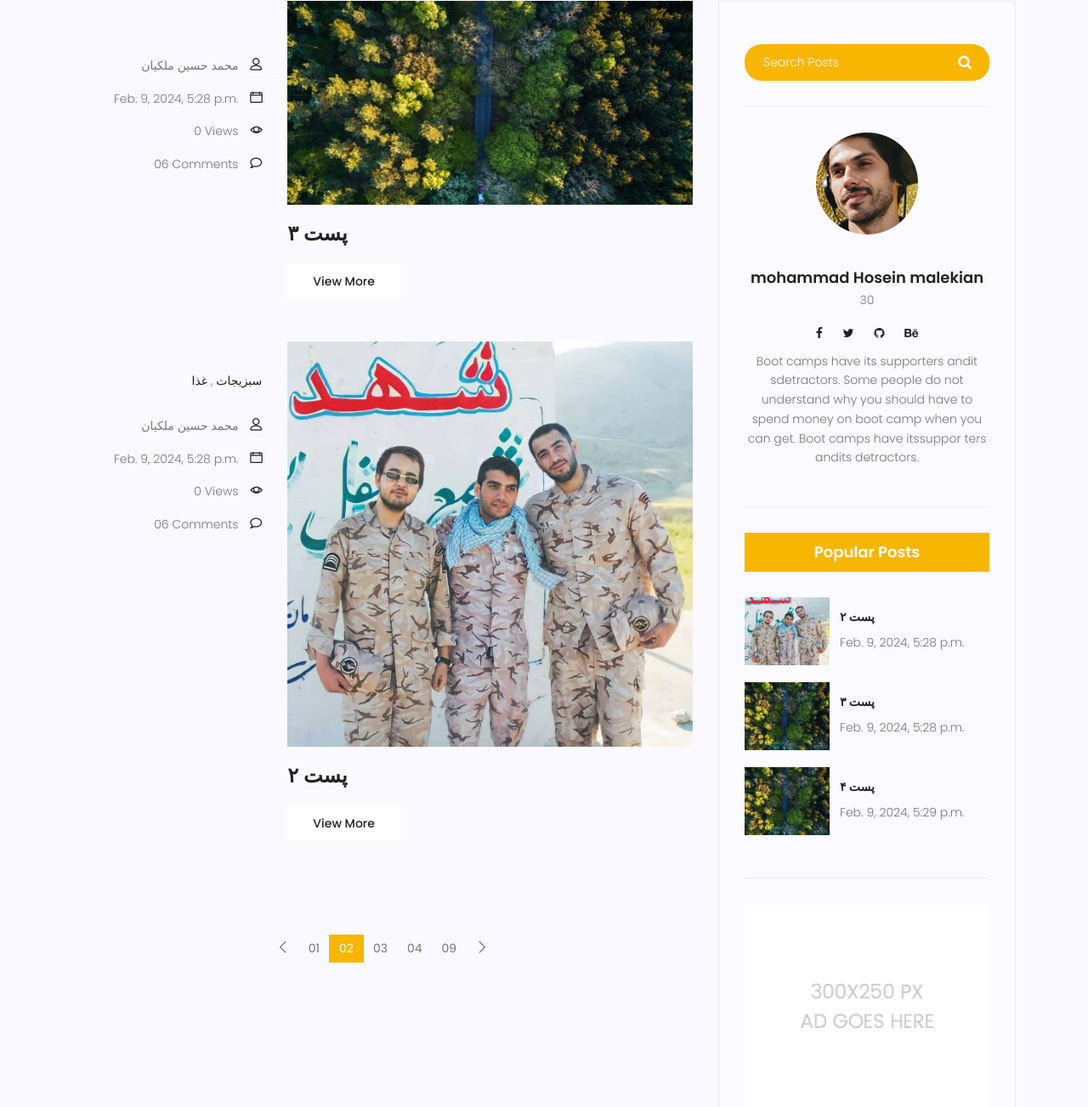
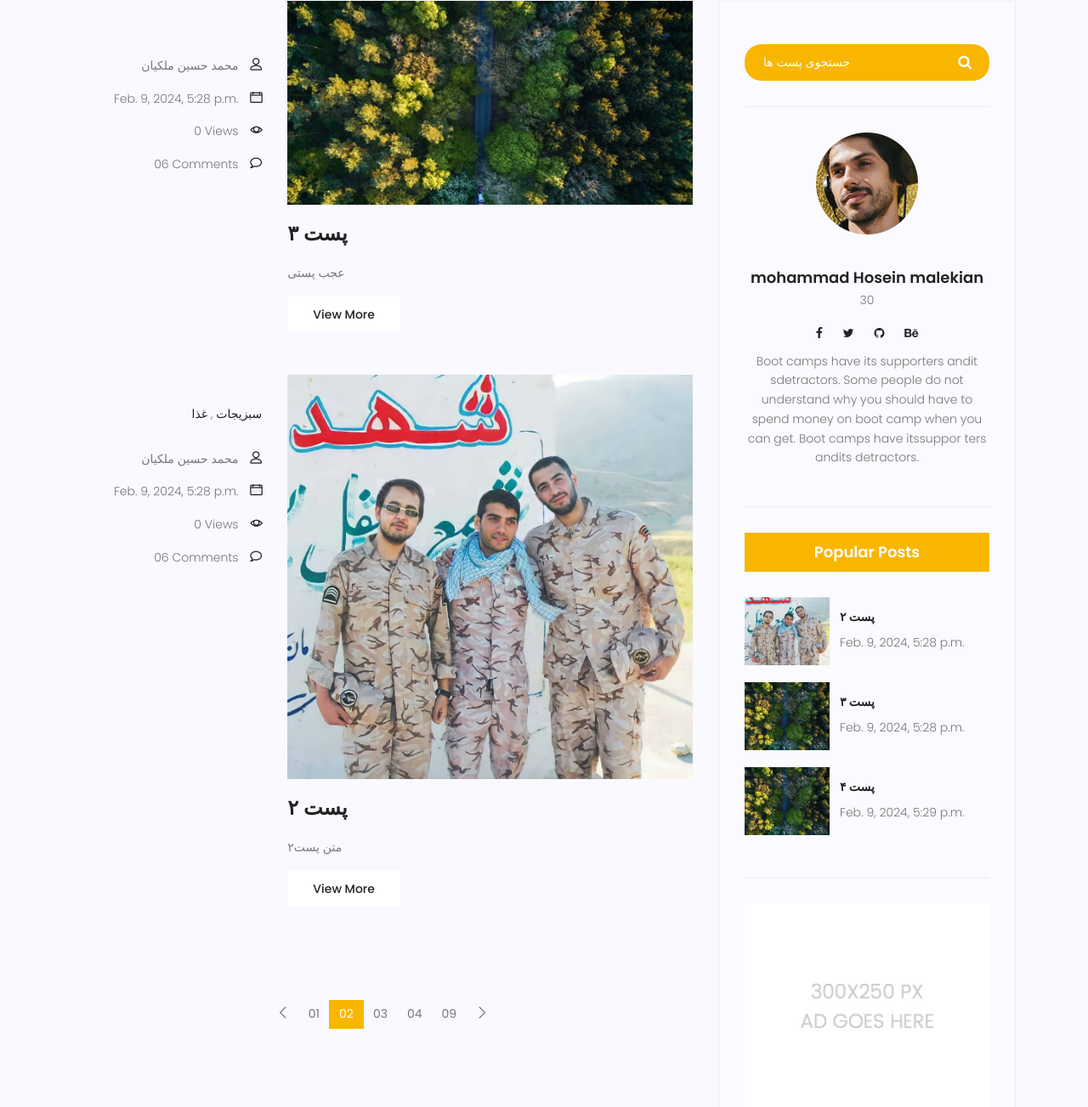
Before and after one commit to malekian78/dj_site1, a Django app: a page that uses templates/blog/blog-home.html in a window 1280 px wide. Shown: the part 1081-2384 px from the top of the page at 85% size. Run offline with Django 4.2, Linux system fonts and the light colour scheme; data comes from the database, SQL or seed files in the repository; some libraries are stand-ins or nearby versions.

Commit message:
قسمت سرچ پست ها ✅

```diff
--- a/blog/urls.py
+++ b/blog/urls.py
@@ -8,5 +8,6 @@ urlpatterns = [
     path('single/<int:post_id>', blog_single, name='single'),
     path('category/<str:cat_name>', blog_view, name='category'),
     path('author/<str:author_username>', blog_view, name='author'),
+    path('search/', blog_search, name='search'),
     # path('login/', login_view, name='login')
 ]
--- a/blog/views.py
+++ b/blog/views.py
@@ -23,6 +23,15 @@ def blog_single(request, post_id):
     thePost = get_object_or_404(Post, pk = post_id, status=True)
     return render(request, 'blog/blog-single.html', {'thePost':thePost})
 
+def blog_search(request):
+    print(request.__dict__)
+    print(request)
+    posts = Post.objects.filter(status=True)
+    if request.method == "GET":
+        posts = posts.filter(content__contains = request.GET.get('s'))
+    context = {'posts':posts, "test":30}
+    return render(request, 'blog/blog-home.html', context)
+
 def myblog(request):
     # return HttpResponse("<h1>Text from view Home</h1>")
     return render(request, 'myblog/index.html')
--- a/templates/blog/blog-home.html
+++ b/templates/blog/blog-home.html
@@ -122,7 +122,7 @@
 								</a>
 								<p class="excert" style="direction:rtl">
 									{% comment %}! که در حقیقت تنها بخشی از متن کامل را به ما برمیگرداند truncatechars یا truncatewords خلاصه نویسی از طریق  {% endcomment %}
-									{% comment %} <p>{{post.content|truncatewords:30}} </p> {% endcomment %}
+									<p>{{post.content|truncatewords:30}} </p>
 									{% comment %} <p>{{post.content|truncatechars:9}} </p> {% endcomment %}
 									{% comment %} ! یا هم اینکه از تابعی که داخل مدلمون تعریف کردیم استفاده کنیم {% endcomment %}
 									{% comment %} {{post.myFirst5wordOfcontetn}} {% endcomment %}
@@ -158,12 +158,7 @@
 				</div>
 				<div class="col-lg-4 sidebar-widgets">
 					<div class="widget-wrap">
-						<div class="single-sidebar-widget search-widget">
-							<form class="search-form" action="#">
-								<input placeholder="Search Posts" name="search" type="text" onfocus="this.placeholder = ''" onblur="this.placeholder = 'Search Posts'" >
-								<button type="submit"><i class="fa fa-search"></i></button>
-							</form>
-						</div>
+						{% include "blog/blog-search.html" %}
 						{% include 'blog/blog-writer.html' %}
 						{% last3posts %}
 						<div class="single-sidebar-widget ads-widget">
--- /dev/null
+++ b/templates/blog/blog-search.html
@@ -0,0 +1,6 @@
+<div class="single-sidebar-widget search-widget">
+    <form class="search-form" action="{% url 'blog:search' %}" method='get'>
+        <input placeholder="جستجوی پست ها" name="s" type="text" onfocus="this.placeholder = ''" onblur="this.placeholder = 'جستجوی پست ها'" >
+        <button type="submit"><i class="fa fa-search"></i></button>
+    </form>
+</div>
```
Also changed, not shown: templates/blog/blog-single.html (+1 -6 lines).
